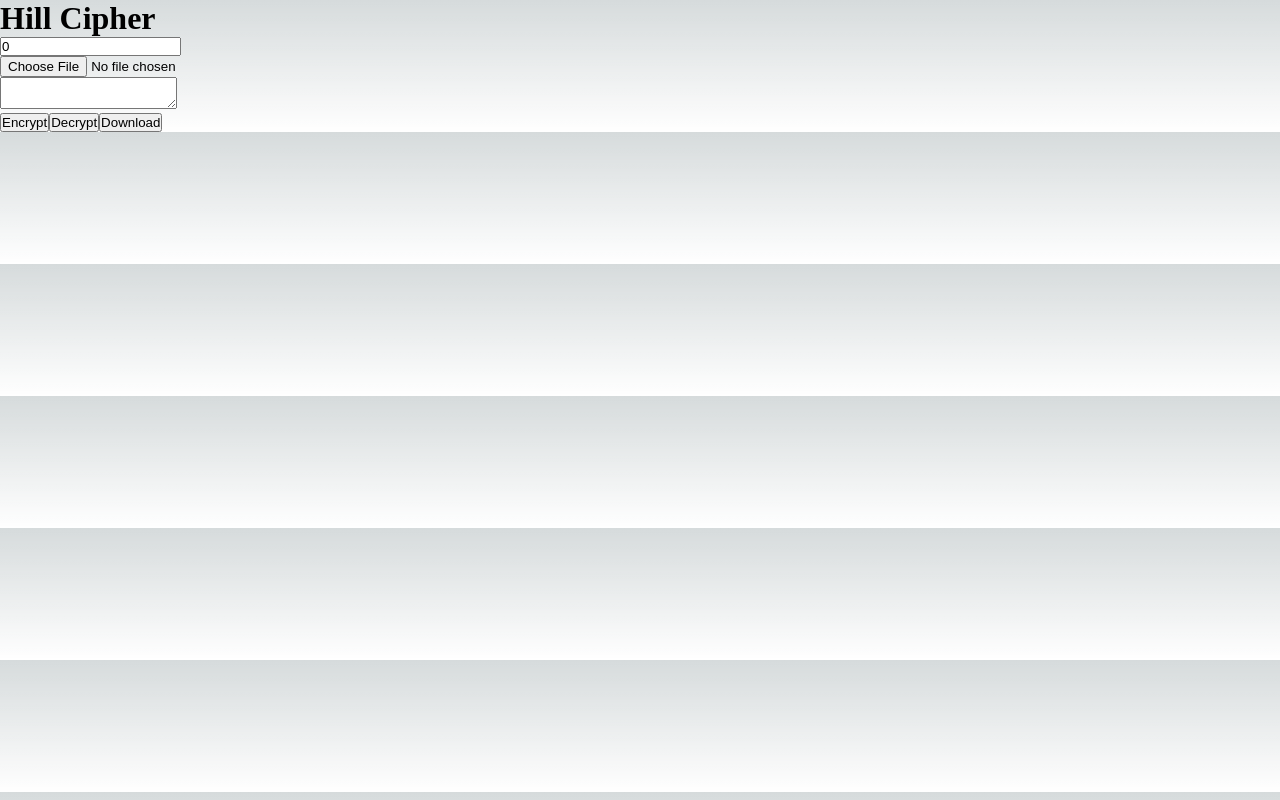
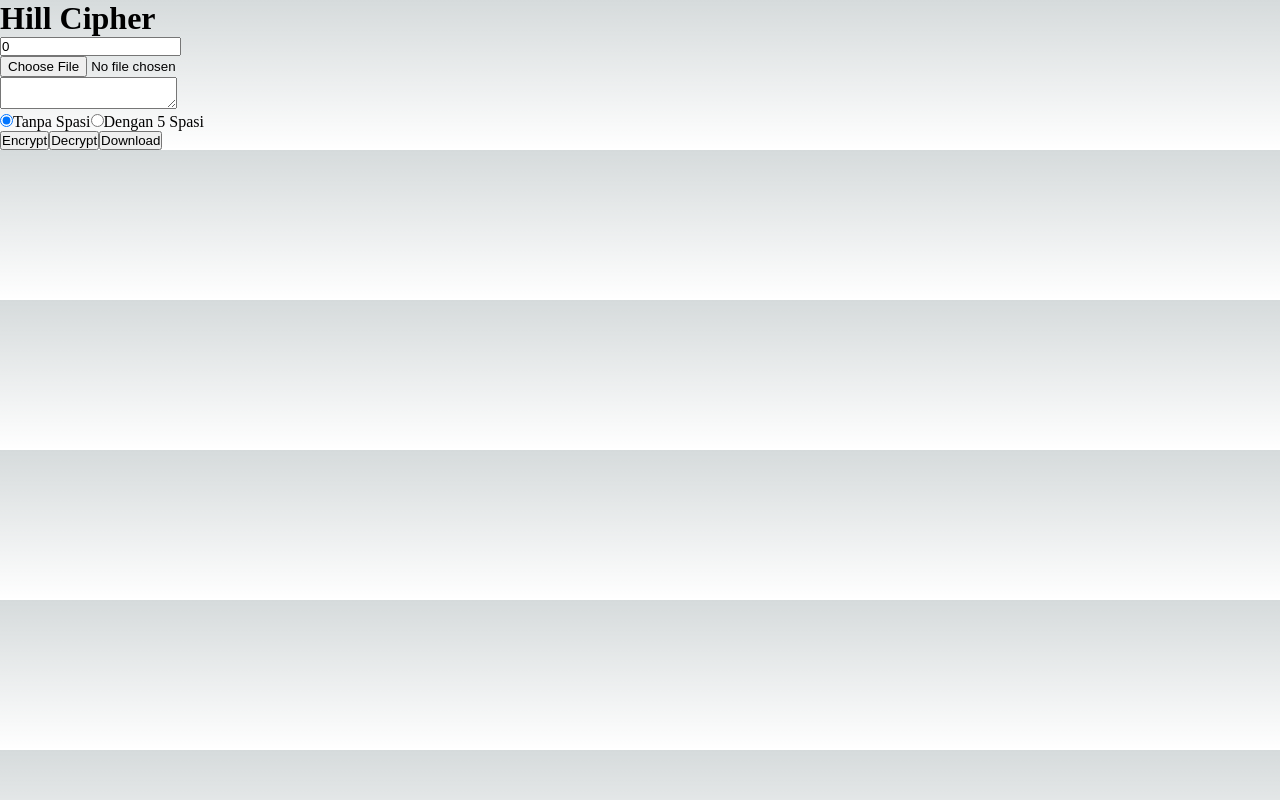
Before and after one commit to malikrafsan/Cipher-Tool, a Next.js app: page /hill-cipher in a window 1280 px wide. Built offline with nearby package versions, Linux system fonts and the light colour scheme.

Commit message:
feat: add format result

```diff
--- a/src/components/Layout/index.tsx
+++ b/src/components/Layout/index.tsx
@@ -1,4 +1,8 @@
+import { useState } from "react";
+
 import styles from "./index.module.css";
+import { TextProcessor } from "@/services";
+import { FormatOptions as FO } from "@/types";
 
 interface ILayoutProps {
   children: React.ReactNode;
@@ -9,6 +13,7 @@ interface ILayoutProps {
   onDecrypt: () => void;
   result: string;
   textInput: string;
+  setResult: (text: string) => void;
 }
 
 const Layout = ({
@@ -20,13 +25,26 @@ const Layout = ({
   onEncrypt,
   onDecrypt,
   result,
+  setResult,
 }: ILayoutProps) => {
+  const [formatOpt, setFormatOpt] = useState<FO.FormatOptionValType>(
+    FO.FORMAT_OPTIONS.NO_SPACES
+  );
+
   const handleUploadFile = (e: React.ChangeEvent<HTMLInputElement>) => {
     if (e.target.files) {
       const file = e.target.files[0];
       onReadFile(file);
     }
   };
+
+  const onChangeRadioFormat = (e: React.ChangeEvent<HTMLInputElement>) => {
+    const val = e.target.value;
+    setFormatOpt(val as FO.FormatOptionValType);
+    setResult(
+      TextProcessor.format(result, val as FO.FormatOptionValType)
+    )
+  }
 
   return (
     <div className="layout">
@@ -42,6 +60,23 @@ const Layout = ({
         </div>
       </div>
       <div className={styles.resultContainer}>{result}</div>
+      <div>
+        {Object.keys(FO.FORMAT_OPTIONS).map((key) => {
+          const val = FO.FORMAT_OPTIONS[key as FO.FormatOptionKeyType];
+          return (
+            <label key={key}>
+              <input
+                type="radio"
+                name="format"
+                value={val}
+                checked={formatOpt === val}
+                onChange={onChangeRadioFormat}
+              />
+              {val}
+            </label>
+          );
+        })}
+      </div>
       <div className={styles.cipherBtns}>
         <button onClick={onEncrypt}>Encrypt</button>
         <button onClick={onDecrypt}>Decrypt</button>
--- a/src/pages/affine-cipher.tsx
+++ b/src/pages/affine-cipher.tsx
@@ -48,6 +48,7 @@ const AffineCipher = () => {
         onInput={(str) => setMsg(str)}
         textInput={msg}
         result={result}
+        setResult={setResult}
       >
         <input
           type="number"
--- a/src/pages/auto-key-vigenere-cipher.tsx
+++ b/src/pages/auto-key-vigenere-cipher.tsx
@@ -50,6 +50,7 @@ const AutoKeyVigenereCipher = () => {
         onEncrypt={onEncrypt}
         onDecrypt={onDecrypt}
         result={result}
+        setResult={setResult}
         onDownload={onDownload}
         onReadFile={onReadFile}
         onInput={(str) => setMsg(str)}
--- a/src/pages/hill-cipher.tsx
+++ b/src/pages/hill-cipher.tsx
@@ -65,6 +65,7 @@ const HillCipher = () => {
         onInput={(str) => setMsg(str)}
         textInput={msg}
         result={result}
+        setResult={setResult}
       >
         <div>
           <input type="number" value={size} onChange={handleChangeSize} />
--- a/src/pages/playfair-cipher.tsx
+++ b/src/pages/playfair-cipher.tsx
@@ -46,6 +46,7 @@ const PlayFairCipher = () => {
         onEncrypt={onEncrypt}
         onDecrypt={onDecrypt}
         result={result}
+        setResult={setResult}
         onInput={(str) => setMsg(str)}
         textInput={msg}
         onDownload={onDownload}
--- a/src/pages/vigenere-cipher.tsx
+++ b/src/pages/vigenere-cipher.tsx
@@ -43,6 +43,7 @@ const VigenereCipher = () => {
         onEncrypt={onEncrypt}
         onDecrypt={onDecrypt}
         result={result}
+        setResult={setResult}
         onInput={(str) => setMsg(str)}
         textInput={msg}
         onDownload={onDownload}
--- a/src/services/text-processor.ts
+++ b/src/services/text-processor.ts
@@ -1,3 +1,5 @@
+import { FormatOptions as FO } from "@/types";
+
 class TextProcessor {
   private static removeNonAlphabet(text: string) {
     return text.replace(/[^a-zA-Z]/g, "");
@@ -10,6 +12,25 @@ class TextProcessor {
   static clean(text: string) {
     return this.toUpperCase(this.removeNonAlphabet(text));
   }
+
+  private static removeSpaces(text: string) {
+    return text.replace(/\s/g, "");
+  }
+
+  private static add5Spaces(text: string) {
+    return text.replace(/(.{5})/g, "$1 ");
+  }
+
+  static format(text: string, option: FO.FormatOptionValType) {
+    switch (option) {
+      case FO.FORMAT_OPTIONS.NO_SPACES:
+        return this.removeSpaces(text);
+      case FO.FORMAT_OPTIONS.WITH_5_SPACES:
+        return this.add5Spaces(text);
+      default:
+        return text;
+    }
+  }
 }
 
 export default TextProcessor;
--- /dev/null
+++ b/src/types/format-options.ts
@@ -0,0 +1,9 @@
+const FORMAT_OPTIONS = {
+  NO_SPACES: "Tanpa Spasi",
+  WITH_5_SPACES: "Dengan 5 Spasi",
+} as const;
+
+type FormatOptionKeyType = keyof typeof FORMAT_OPTIONS;
+type FormatOptionValType = typeof FORMAT_OPTIONS[FormatOptionKeyType];
+
+export { FORMAT_OPTIONS, type FormatOptionKeyType, type FormatOptionValType };
--- /dev/null
+++ b/src/types/index.ts
@@ -0,0 +1,5 @@
+import * as FormatOptions from './format-options';
+
+export {
+  FormatOptions,
+}
```
